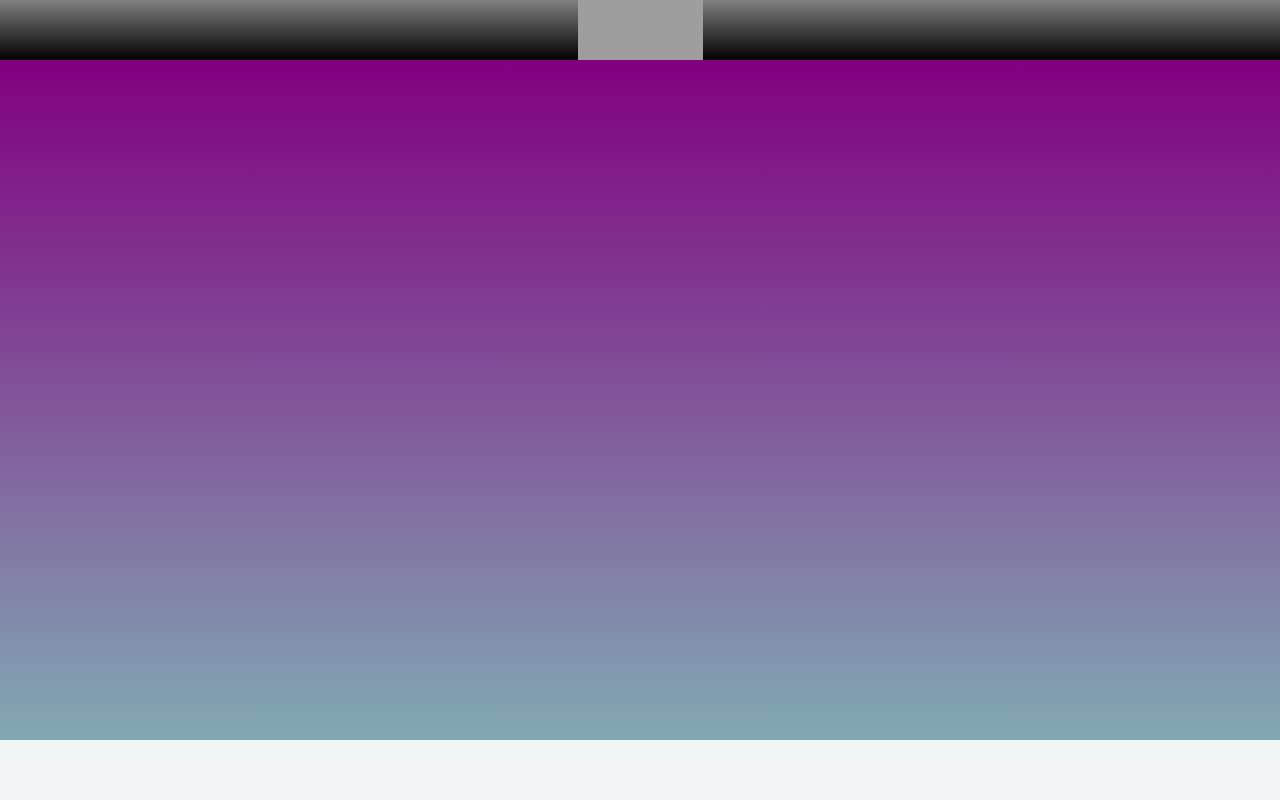
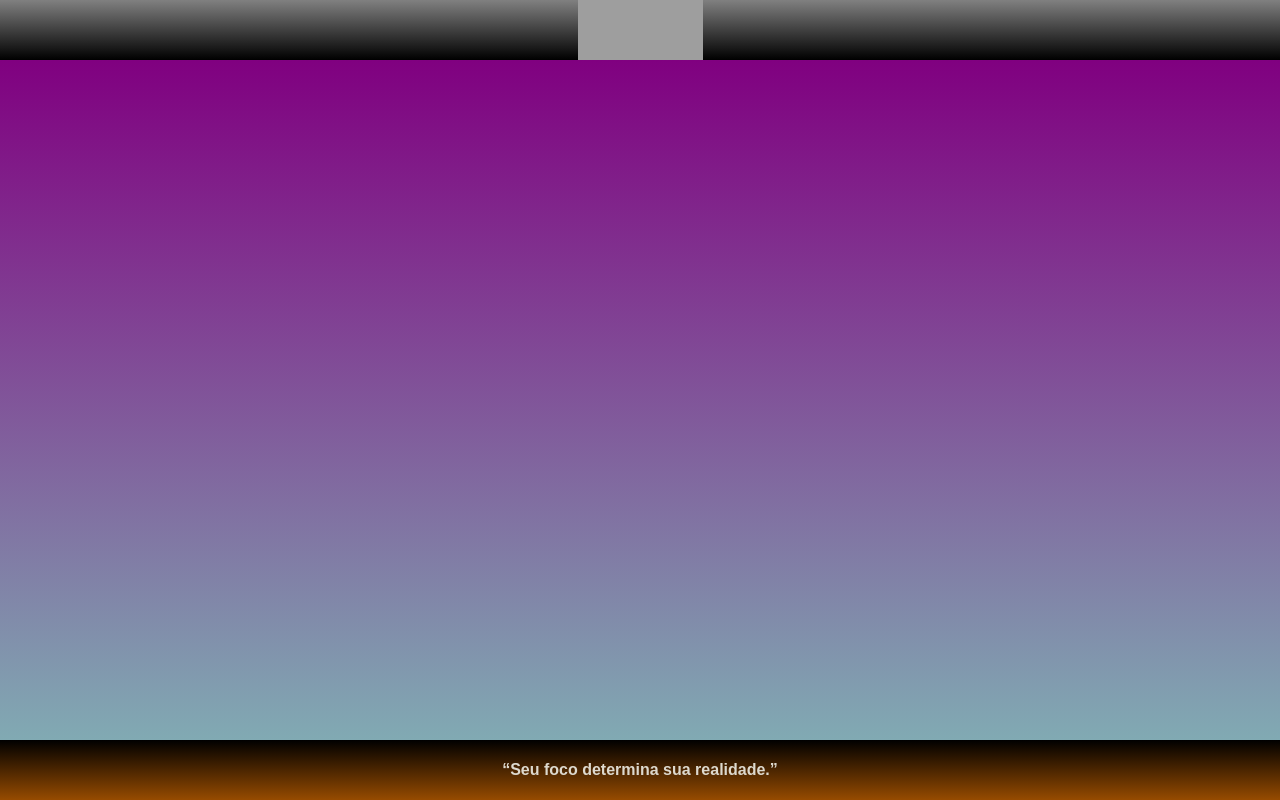
Before and after one commit to ariana-vidal/Star_Wars_Characters, a Vue app in the folder details_characters/: page / in a window 1280 px wide. Built offline with nearby package versions, Linux system fonts and the light colour scheme; grey boxes are pictures that could not be loaded.

Commit message:
feat: adicionando componente footer

```diff
--- a/details_characters/src/App.vue
+++ b/details_characters/src/App.vue
@@ -2,6 +2,7 @@
   <div id="app">
     <TheHeader />
     <TheHome />
+    <TheFooter />
   </div>
 </template>
 
@@ -9,11 +10,13 @@
 import './styles/global.css'
 import TheHeader from './components/TheHeader';
 import TheHome from './components/TheHome';
+import TheFooter from './components/TheFooter';
 export default {
   name: 'App',
   components: {
     TheHeader,
-    TheHome
+    TheHome,
+    TheFooter
   }
 }
 </script>
--- /dev/null
+++ b/details_characters/src/components/TheFooter.vue
@@ -0,0 +1,30 @@
+<template>
+  <footer>
+    <p>
+      <b>“Seu foco determina sua realidade.”</b>
+    </p>
+  </footer>
+</template>
+
+<script>
+  export default {
+    name: 'TheFooter',
+  }
+</script>
+
+<style scoped>
+  footer{
+    width: 100%;
+    height: 60px;
+    background-image: linear-gradient(to top, #964b00 0%, #000000 100%);
+    display: flex;
+    justify-content: center;
+    align-items: center;
+  }
+
+p{
+  color: var(--color-font)
+}
+
+
+</style>
--- a/details_characters/src/styles/global.css
+++ b/details_characters/src/styles/global.css
@@ -1,5 +1,6 @@
 :root {
   --color-background:#f1f4f5;
+  --color-font: #ddd9ce;
 }
 
 *{
```
